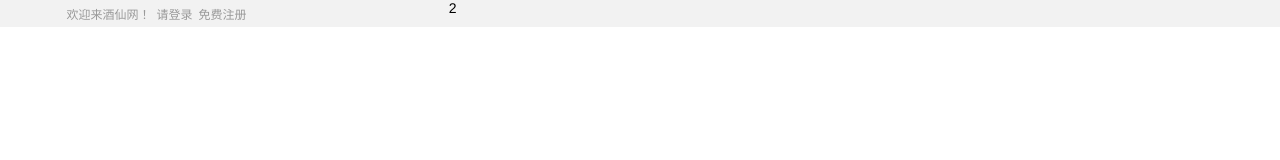
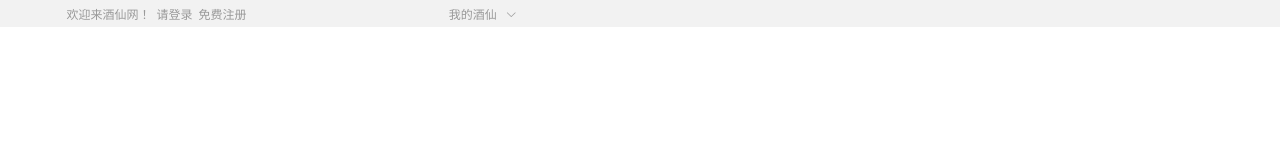
Before and after one commit to hjca/nuxt-mongodb-redis-, a Nuxt app: page / in a window 1280 px wide. Shown: the top 160 px of the page. Built offline with nearby package versions, Linux system fonts and the light colour scheme.

Commit message:
给首页添加头部菜单

```diff
--- a/components/public/header.vue
+++ b/components/public/header.vue
@@ -4,16 +4,20 @@
       <el-col :span="8">
         <no-login/>
       </el-col>
-      <el-col :span="16">2</el-col>
+      <el-col :span="16">
+        <header-menu/>
+      </el-col>
     </el-row>
   </div>
 </template>
 
 <script>
 import NoLogin from './nologin.vue';
+import HeaderMenu from './headerMenu.vue'
 export default {
   components: {
-    NoLogin
+    NoLogin,
+    HeaderMenu
   },
   data() {
     return {
--- /dev/null
+++ b/components/public/headerMenu.vue
@@ -0,0 +1,56 @@
+<template>
+  <div class="defult-header-menu">
+    <!-- 我的酒仙 -->
+    <el-dropdown>
+      <span class="el-dropdown-link">
+        我的酒仙
+        <i class="el-icon-arrow-down el-icon--right"/>
+      </span>
+      <el-dropdown-menu slot="dropdown">
+        <el-dropdown-item>
+          <nuxt-link to="/">我的订单</nuxt-link>
+        </el-dropdown-item>
+
+        <el-dropdown-item>
+          <nuxt-link to="/">物流跟踪</nuxt-link>
+        </el-dropdown-item>
+
+        <el-dropdown-item>
+          <nuxt-link to="/">我的优惠券</nuxt-link>
+        </el-dropdown-item>
+      </el-dropdown-menu>
+    </el-dropdown>
+  </div>
+</template>
+
+<script>
+export default {
+  data() {
+    return {
+
+    }
+  },
+  components: {
+
+  }
+}
+</script>
+
+<style lang="scss">
+.defult-header-menu{
+  width: 100%;
+  height: 100%;
+  display: flex;
+  align-items: center;
+  span{
+    font-size: 12px;
+    color: #999999;
+  }
+  .el-dropdown{
+    cursor: pointer;
+    span:hover{
+      color: #c00;
+    }
+  }
+}
+</style>
```
